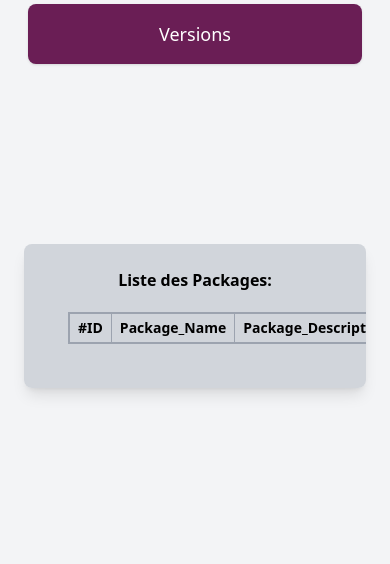
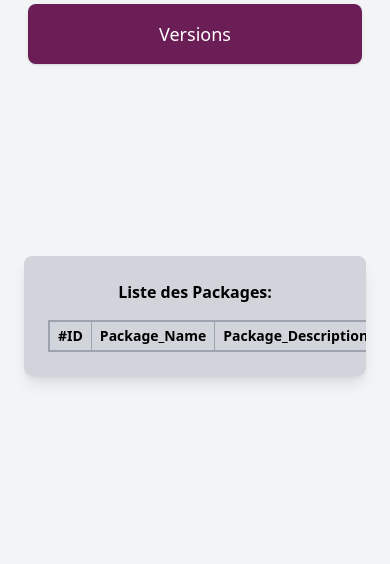
Before and after one commit to Youcode-Classe-E-2024-2025/MED_LAQSOUMI_PACKAGE, a PHP site: page / in a window 390 px wide. Shown: the part 332-896 px from the top of the page. Run offline with PHP 8.4, Linux system fonts and the light colour scheme; data that the repository does not hold is empty; some libraries are stand-ins or nearby versions.

Commit message:
update and fix issues of table responsivity

```diff
--- a/index.php
+++ b/index.php
@@ -163,9 +163,9 @@
 
         // Start the table
         echo '
-        <section id="dataTable" class="bg-gray-300 text-black w-[100%] flex flex-col relative overflow-x-auto lg:overflow-auto rounded-lg shadow-lg m-auto p-6">
+        <section id="dataTable" class="bg-gray-300 text-black w-[100%] flex flex-col relative overflow-x-auto lg:overflow-auto gap-4 rounded-lg shadow-lg m-auto p-6">
         <h1 class="self-center"><strong>Liste des Packages: </strong></h1>
-            <table class="border-collapse border-2 border-gray-400 lg:w-[100px] slf-centere text-sm text-center p-20 m-5">
+            <table class="border-collapse border-2 border-gray-400 lg:w-[100px] text-sm text-center">
                 <thead>
                     <tr>
                         <th class="border border-gray-400 px-2 py-1">#ID</th>
@@ -203,8 +203,8 @@
                     <td class='border border-gray-400 px-2 py-1'>{$version}</td>
                     <td class='border border-gray-400 px-2 py-1'>
                         <div class='flex justify-around items-center'>
-                          <button class='text-[#f2bb05] hover:text-yellow-600 hover:scale-125 material-symbols-outlined rounded shadow text-xs px-2 py-1'>edit</button>
-                        <button class='text-[#BF0404] hover:text-red-500 hover:scale-125 material-symbols-outlined rounded shadow text-xs px-2 py-1'>delete</button>
+                          <button class='text-[#f2bb05] hover:text-yellow-600 hover:scale-125 material-symbols-outlined text-[20px] '>edit</button>
+                        <button class='text-[#BF0404] hover:text-red-500 hover:scale-125 material-symbols-outlined text-[20px]'>delete</button>
                         </div>
                     </td>
                 </tr>
```
